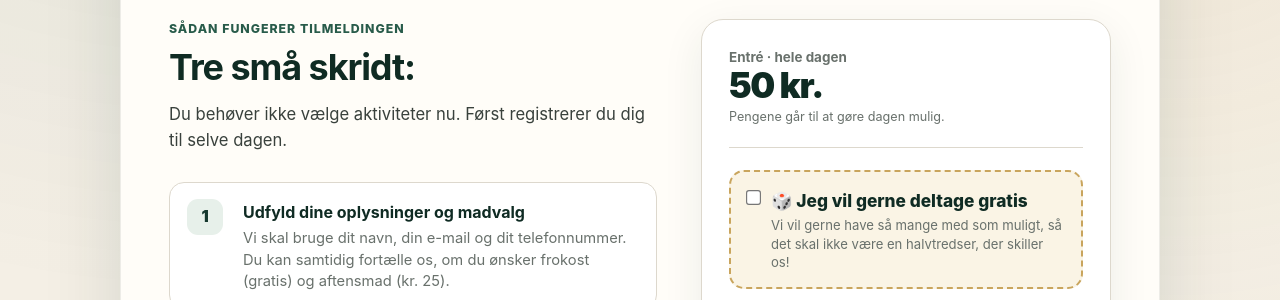
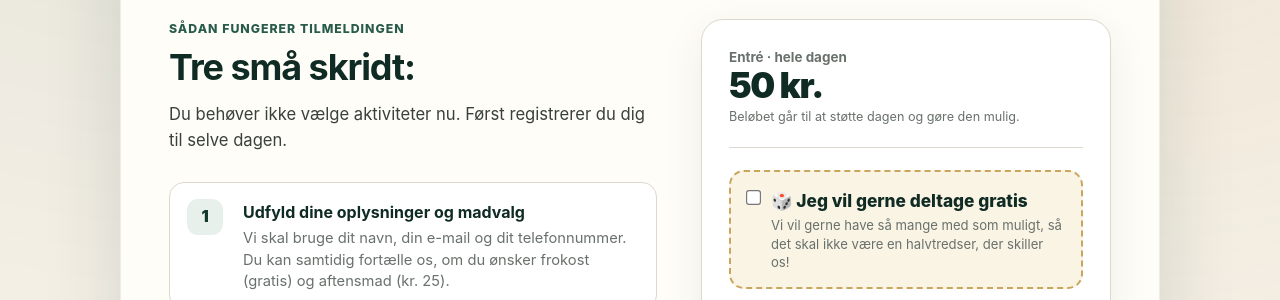
Before and after one commit to Andrejao/spilex, a Jekyll site: the page built from tilmelding.html, in a window 1280 px wide. Shown: the part 600-900 px from the top of the page. Built offline with Jekyll 4.4.1, drawn with Linux system fonts in a browser that asks for light colours.

Commit message:
Update tilmelding.html

```diff
--- a/tilmelding.html
+++ b/tilmelding.html
@@ -1127,7 +1127,7 @@ permalink: /tilmelding/
   <span id="entrePrice">50 kr.</span>
 </div>
       <div class="help" style="margin-top:4px;">
-  Pengene går til at gøre dagen mulig.
+  Beløbet går til at støtte dagen og gøre den mulig.
 </div>
               </div>
             </div>
```
